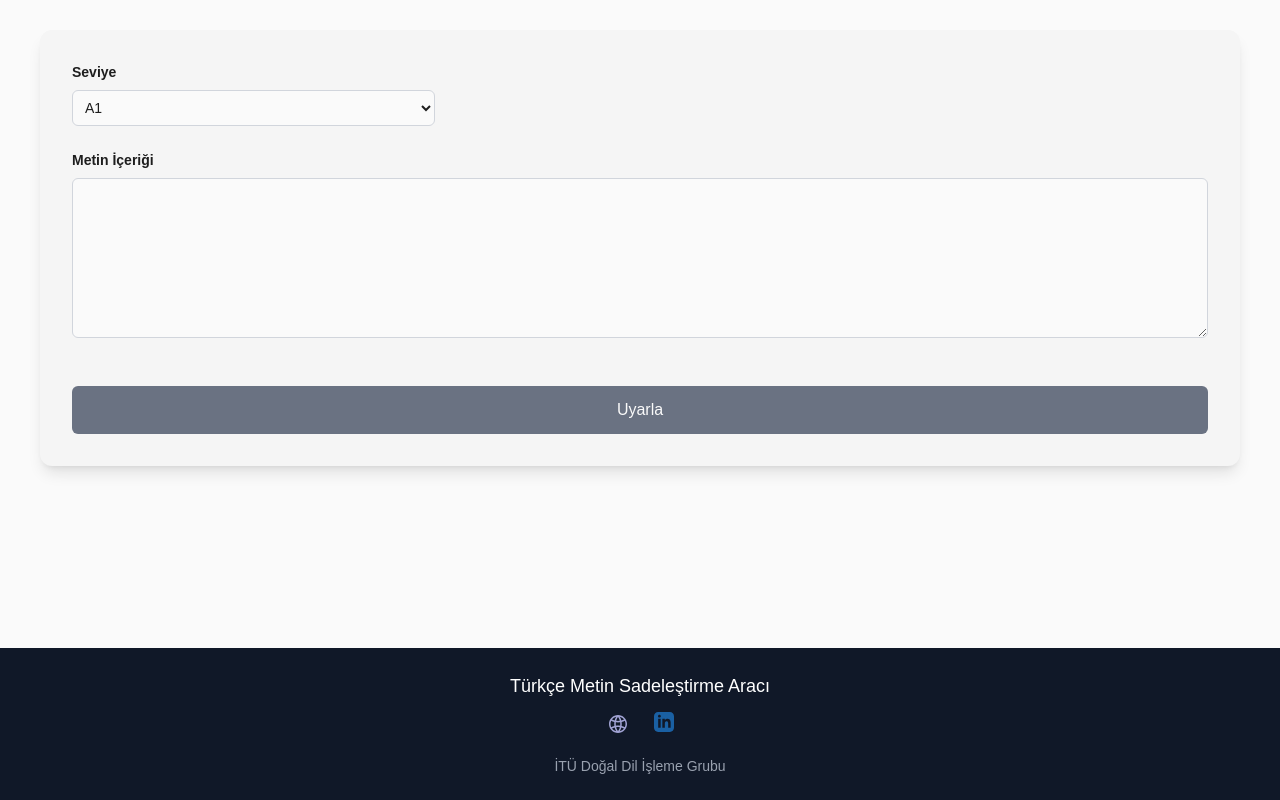
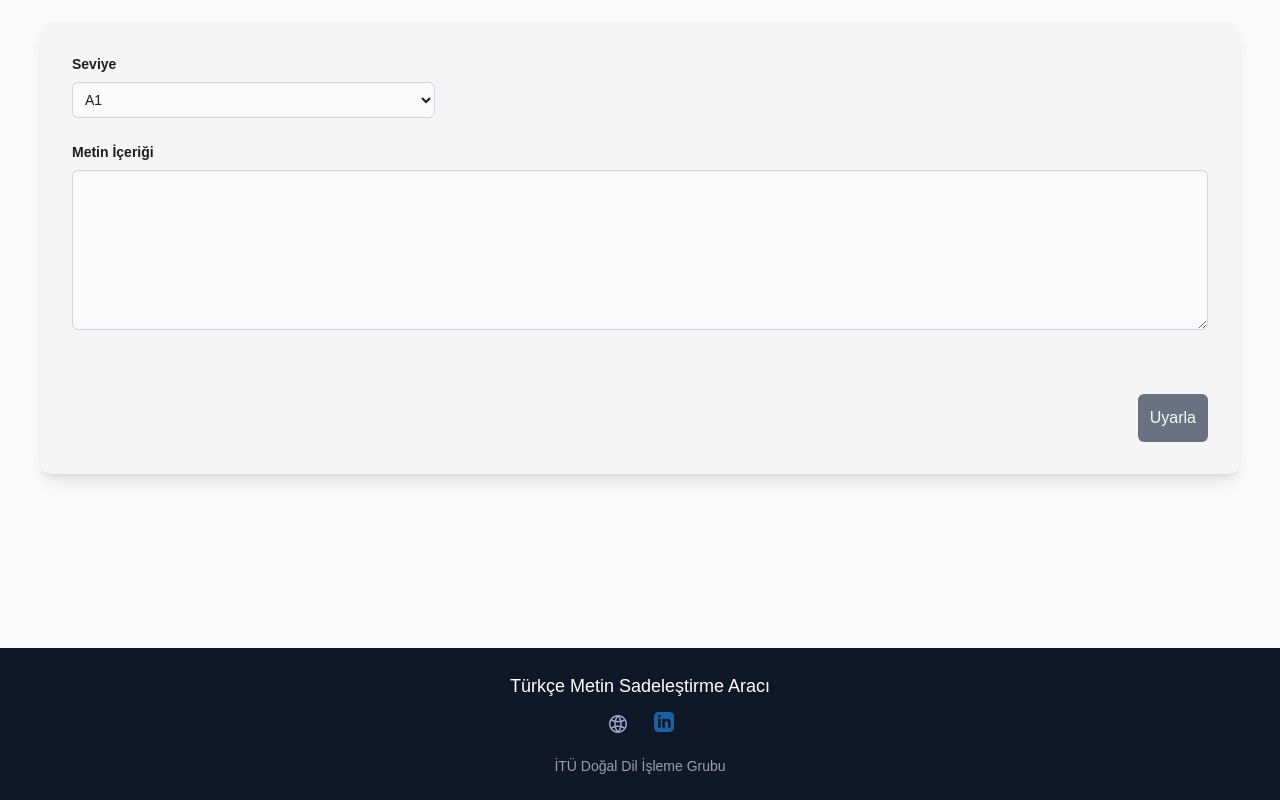
Before and after one commit to itu-grad/turkish-simplification-tool, a Next.js app: page /level-adaptation in a window 1280 px wide. Shown: the part 952-1752 px from the top of the page. Built offline with nearby package versions, Linux system fonts and the light colour scheme.

Commit message:
bugfix: level adaptation screen: width of submit button from input page and width of the output container are fixed

```diff
--- a/src/app/level-adaptation/Input.tsx
+++ b/src/app/level-adaptation/Input.tsx
@@ -98,7 +98,7 @@ export default function LevelAdaptationInput({
                 <ErrorMessage message={errors.content?.message} />
             </div>
 
-            <div className="flex flex-col space-y-2">
+            <div className="flex justify-end mt-4">
                 <SubmitButton isLoading={isLoading} text="Uyarla" type="submit" />
             </div>
         </form>
--- a/src/app/level-adaptation/output/Output.tsx
+++ b/src/app/level-adaptation/output/Output.tsx
@@ -50,7 +50,7 @@ export default function LevelAdaptationOutputComponent() {
     };
 
     return (
-        <div className="p-8 min-w-[1200] bg-primary-bg rounded-xl shadow-lg flex flex-col space-y-6 mt-10 mb-10">
+        <div className="p-8 min-w-[1200px] bg-primary-bg rounded-xl shadow-lg flex flex-col space-y-6 mt-10 mb-10">
             <div className="flex flex-row gap-3">
                 <div
                     className="mt-6 p-3 bg-button-bg text-secondary-bg rounded-md ml-auto"
```
